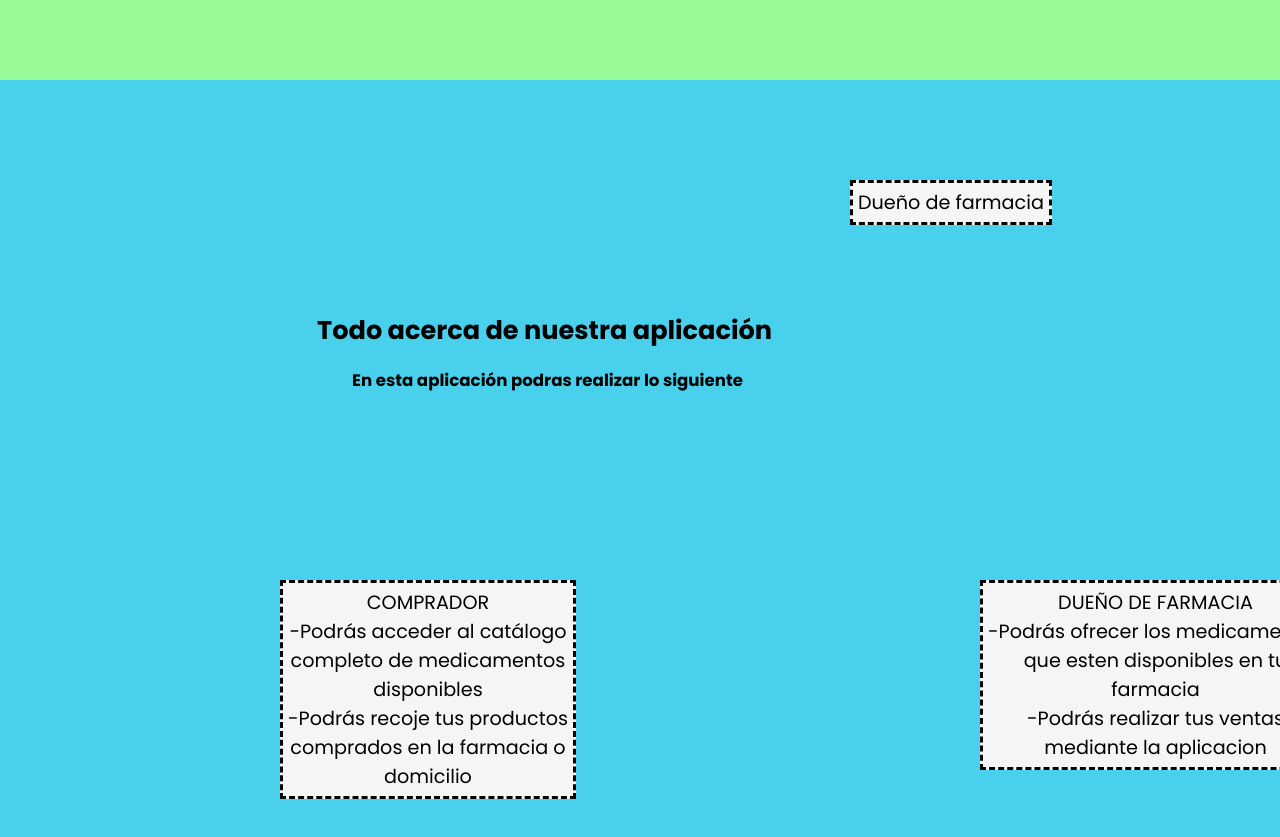
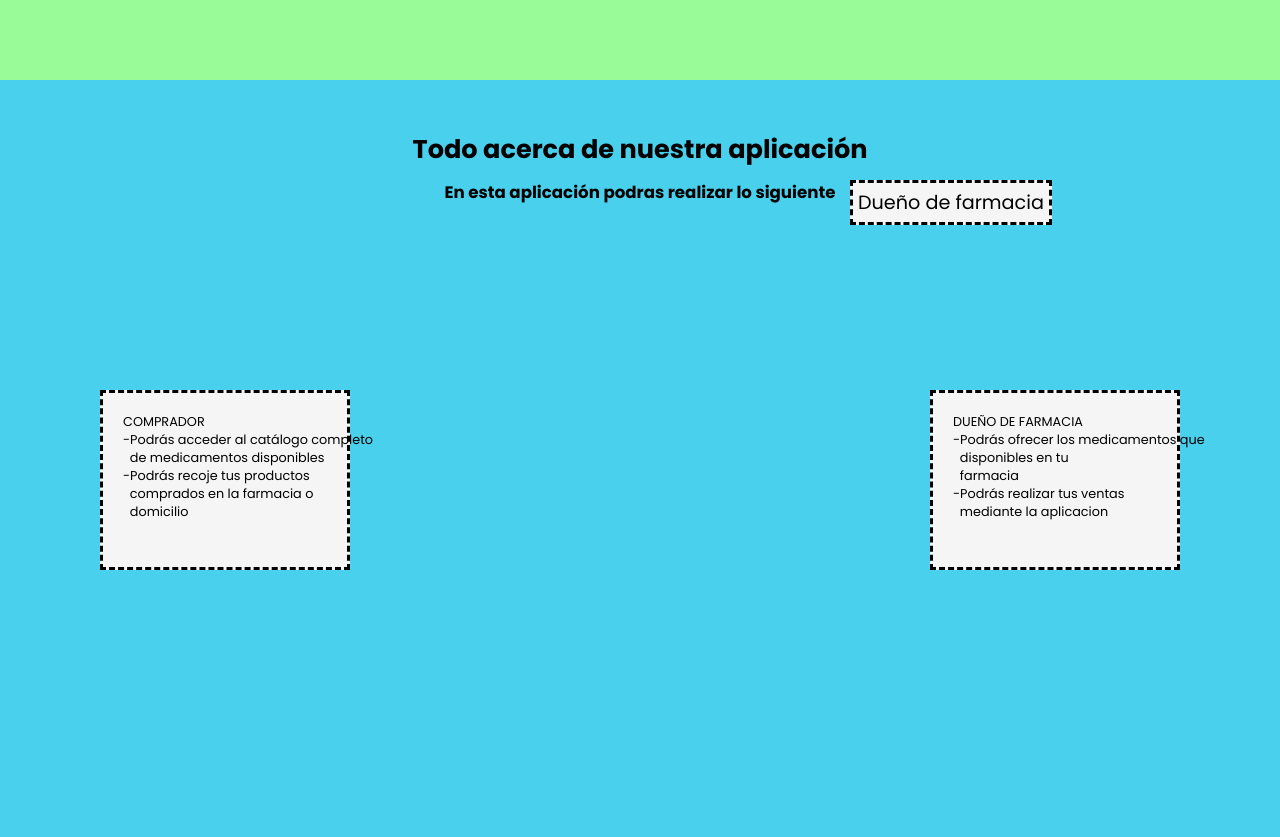
Before and after one commit to lm-alvarez/BABEL_FARMA-Landing_Page, a plain HTML site: page index.html in a window 1280 px wide. Shown: the part 1520-2357 px from the top of the page. Drawn offline with Linux system fonts and the light colour scheme.

Commit message:
correcion 3era parte

```diff
--- a/css/styles.css
+++ b/css/styles.css
@@ -217,18 +217,16 @@ section3{
 }
 
 #text4{
-    position: relative;
-    top: -150px;
-    left:100px;
+    position: absolute;
+    top: 50px;
     white-space: nowrap;
     font-size: 2vw;
     z-index: 9;
     text-align: center;
 }
 #text5{
-    position: relative;
-    top: -100px;
-    left:-320px;
+    position: absolute;
+    top: 100px;
     white-space: nowrap;
     font-size: 1.3vw;
     z-index: 9;
@@ -236,27 +234,27 @@ section3{
 }
 
 diagrama6{
-    position: absolute;
-    left: 280px;
-    top: 500px;
+    height: 180px;
+    width: 250px;
+    position: relative;
+    left: auto;
     white-space: nowrap;
-    font-size: 1.5vw;
+    font-size: 1vw;
     z-index: 9;
     border-style: dashed;
-    padding: 5px;
+    padding: 20px;
     background:  whitesmoke;
-    text-align: center;
 }
 diagrama7{
-
-    position:absolute;
-    left:980px;
-    top: 500px;
+    height: 180px;
+    width: 250px;
+    position: relative;
+    left: auto;
     white-space: nowrap;
-    font-size: 1.5vw;
+    font-size: 1vw;
     z-index: 9;
     border-style: dashed;
-    padding: 5px;
-    background: whitesmoke;
-    text-align: center;
+    padding: 20px;
+    background:  whitesmoke;
+    margin-left: auto;
 }
--- a/index.html
+++ b/index.html
@@ -92,21 +92,20 @@
         <diagrama6>
 
             <p>COMPRADOR <br>
-                -Podrás acceder al catálogo<br>
-                completo  de  medicamentos <br>
-                disponibles<br>
-                -Podrás recoje tus productos<br>
-                comprados en la farmacia o <br>
-                domicilio<br>
+                -Podrás acceder al catálogo completo<br>
+                &nbsp&nbsp;de  medicamentos disponibles<br>
+                -Podrás recoje tus productos  <br>
+                &nbsp&nbsp;comprados en la farmacia o <br>
+                &nbsp&nbsp;domicilio<br>
             </p>
         </diagrama6>
         <diagrama7>
             <p>DUEÑO DE FARMACIA<br>
-                -Podrás ofrecer los medicamentos<br>
-                que esten  disponibles  en  tu <br>
-                farmacia<br>
+                -Podrás ofrecer los medicamentos que<br>
+                &nbsp&nbsp;disponibles  en  tu <br>
+                &nbsp&nbsp;farmacia<br>
                 -Podrás  realizar tus  ventas <br>
-                mediante la aplicacion<br>
+                &nbsp&nbsp;mediante la aplicacion<br>
             </p>
         </diagrama7>
     </section3>
```
